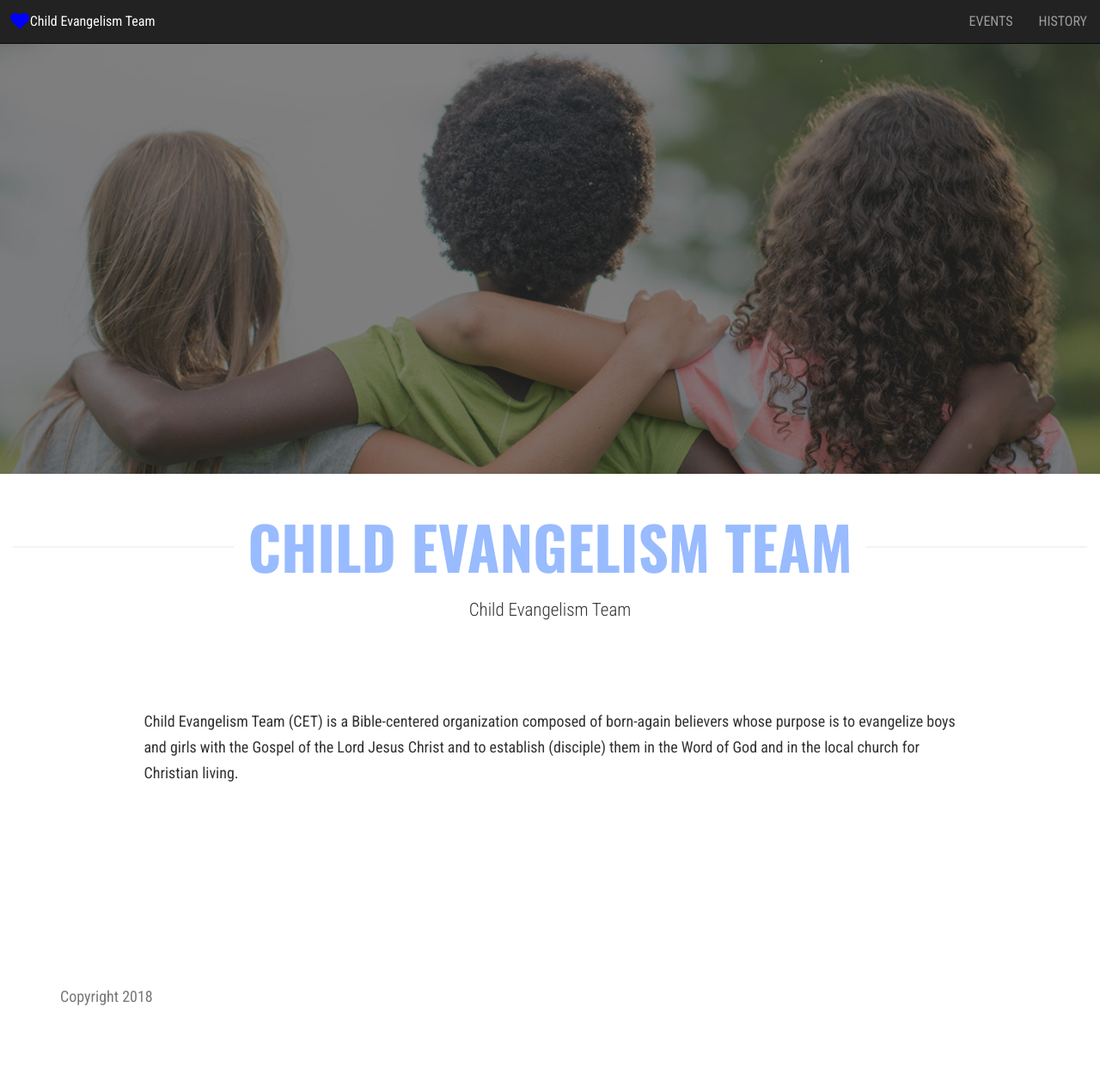
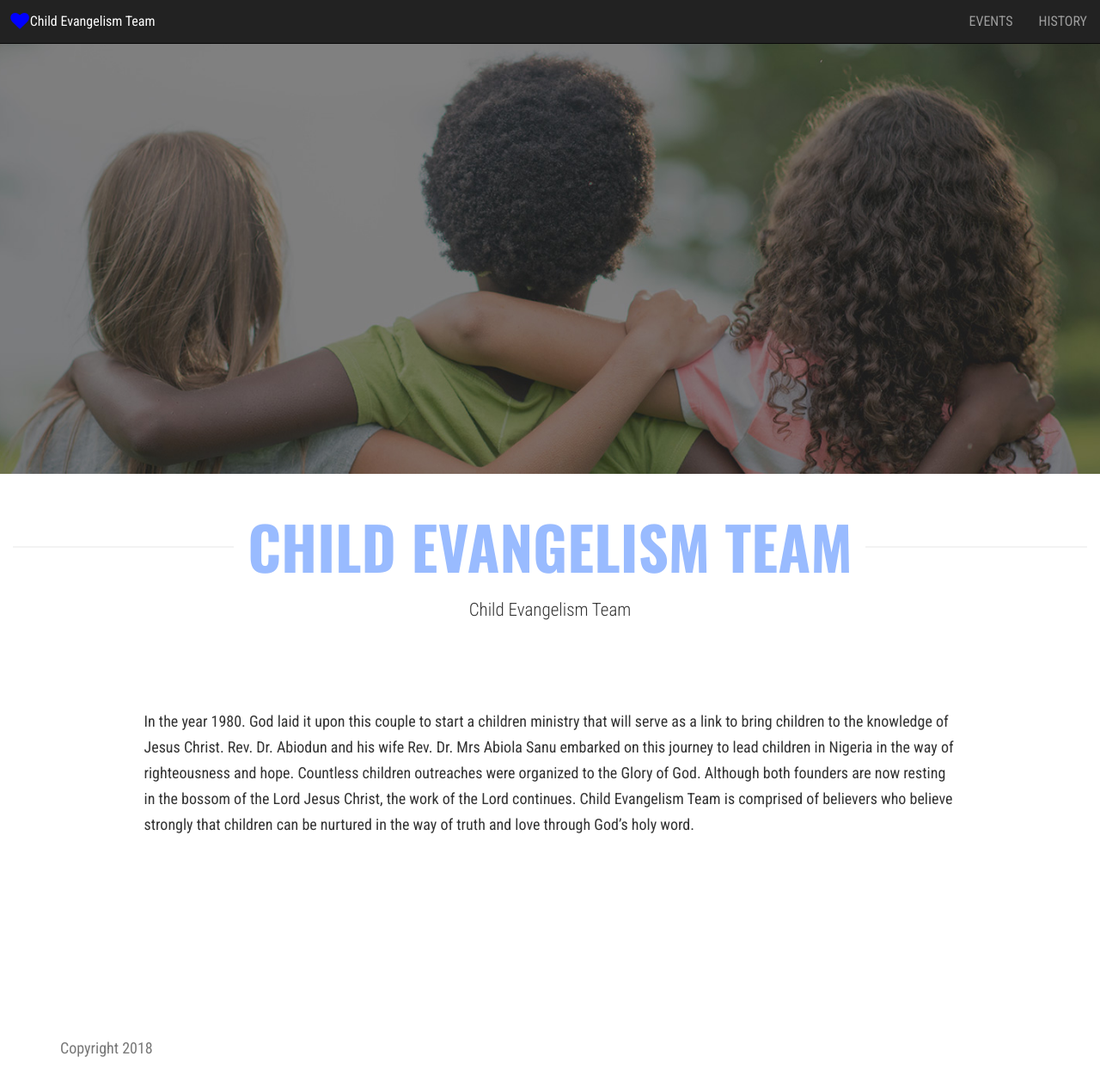
Before and after one commit to account000001/account000001.github.io, a Jekyll site: the page built from _posts/2018-04-14-ministry.md, in a window 1280 px wide and 1264 px high. Shown: the whole window at 86% size. Built offline with Jekyll 4.4.1, drawn with Linux system fonts in a browser that asks for light colours; nearby versions of some CDN libraries.

Commit message:
Update 2018-04-14-ministry.md

```diff
--- a/_posts/2018-04-14-ministry.md
+++ b/_posts/2018-04-14-ministry.md
@@ -6,4 +6,4 @@ date: 2018-04-14 13:26:34
 ---
 
 
-Child Evangelism Team (CET) is a Bible-centered organization composed of born-again believers whose purpose is to evangelize boys and girls with the Gospel of the Lord Jesus Christ and to establish (disciple) them in the Word of God and in the local church for Christian living.
+In the year 1980. God laid it upon this couple to start a children ministry that will serve as a link to bring children to the knowledge of Jesus Christ. Rev. Dr. Abiodun and his wife Rev. Dr. Mrs Abiola Sanu embarked on this journey to lead children in Nigeria in the way of righteousness and hope. Countless children outreaches were organized to the Glory of God. Although both founders are now resting in the bossom of the Lord Jesus Christ, the work of the Lord continues. Child Evangelism Team is comprised of believers who believe strongly that children can be nurtured in the way of truth and love through God's holy word.
```
